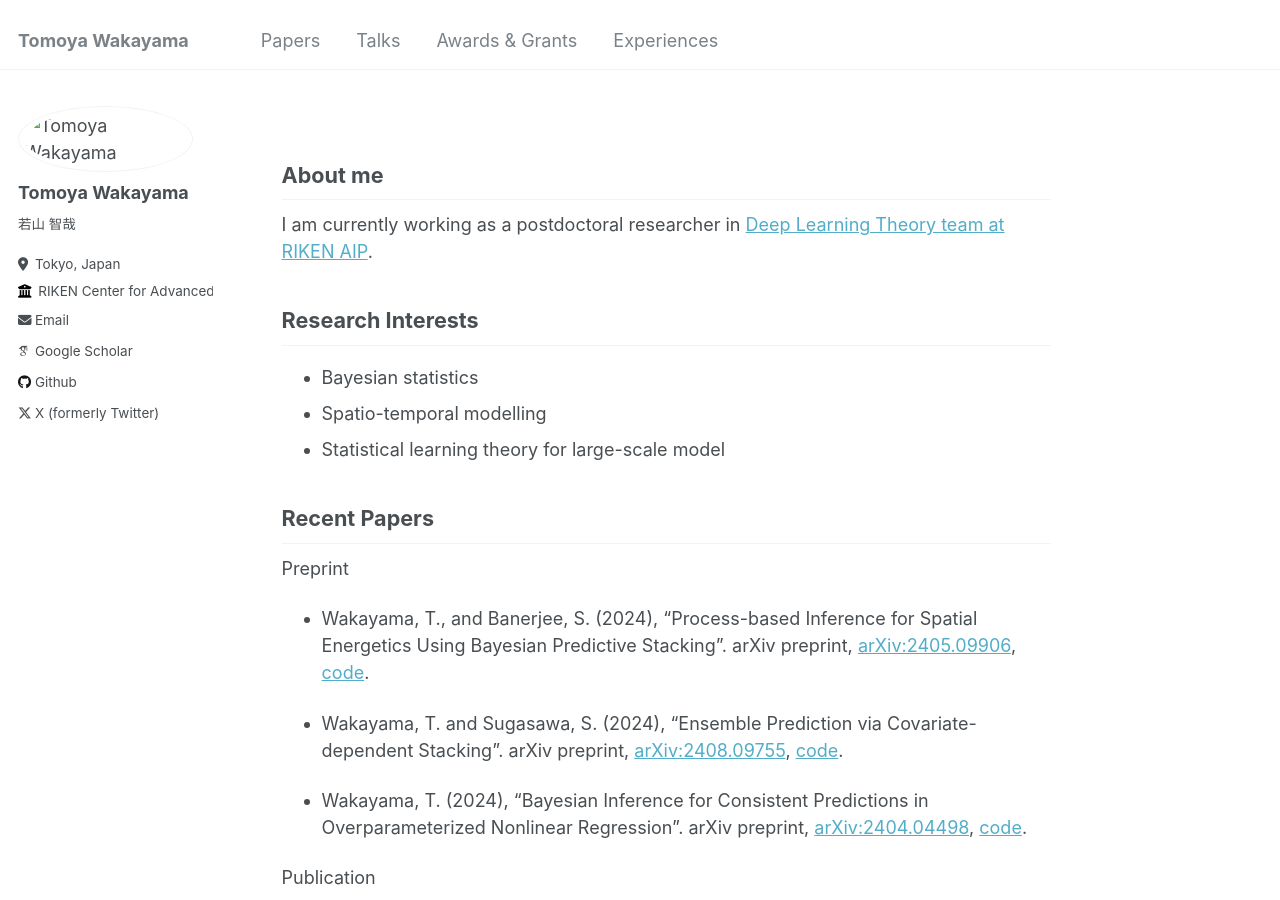
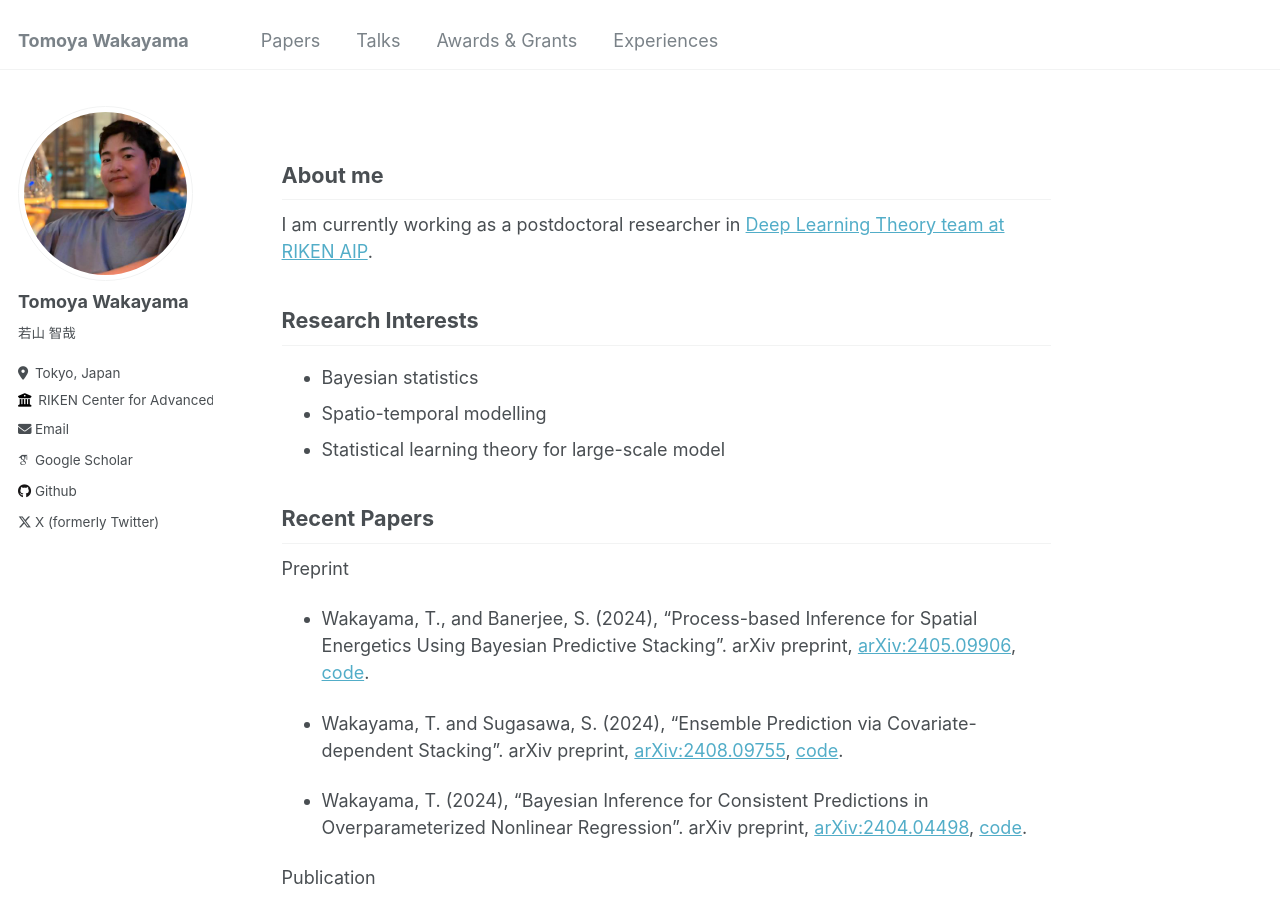
Before and after one commit to TomWaka/TomWaka.github.io, a Jekyll site: the page built from _pages/home.md, in a window 1280 px wide and 900 px high. Built offline with Jekyll 4.4.1, drawn with Linux system fonts in a browser that asks for light colours; some web fonts are replaced.

Commit message:
Updateed

```diff
--- a/_config.yml
+++ b/_config.yml
@@ -19,7 +19,7 @@ repository               : "TomWaka/TomWaka.github.io"
 # Site Author
 author:
   name             : "Tomoya Wakayama"
-  avatar           : "images/44727480.jpeg"
+  avatar           : "44727480.jpeg"
   bio              : "若山 智哉"
   location         : "Tokyo, Japan"
   employer         : "RIKEN Center for Advanced Intelligence Project"
```
